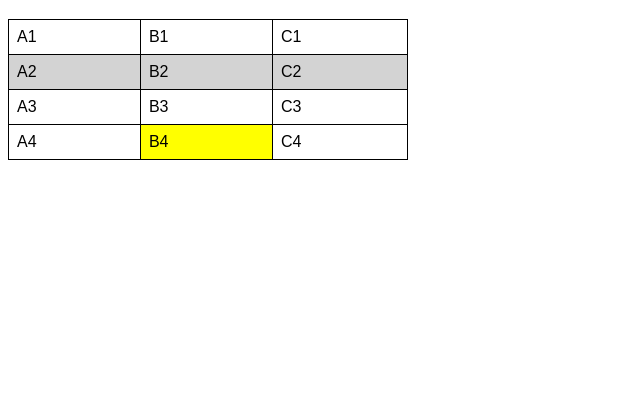
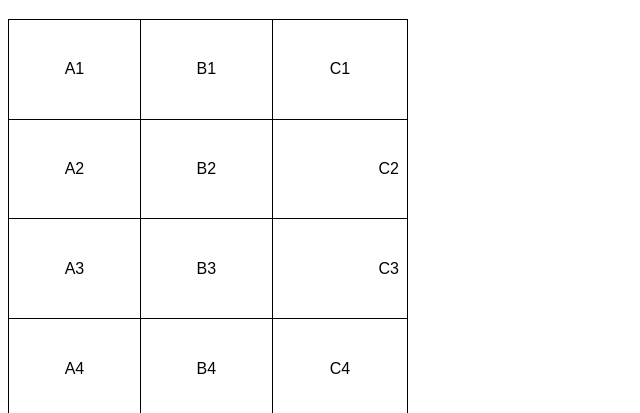
Before and after one commit to davidrodrigues4/html-css, a plain HTML site: page exercicios/ex023/tabela001.html in a window 1280 px wide. Shown: the part 61-474 px from the top of the page, without its empty margins (0-640 px from the left). Drawn offline with Linux system fonts and the light colour scheme.

Commit message:
alinhamento de tabelas

```diff
--- a/exercicios/ex023/tabela001.html
+++ b/exercicios/ex023/tabela001.html
@@ -10,21 +10,20 @@
         }
 
         table {
+            height: 400px;
             width: 400px;
             border-collapse: collapse;
-        }
-
-        tr.linha {
-            background-color: lightgray;
         }
 
         td {
             border: 1px solid black;
             padding: 8px;
+            text-align: center; /* Alinhamento horizontal */
+            vertical-align: middle;
         }
 
-        td.dado {
-            background-color: yellow;
+        .numero {
+            text-align: right;
         }
 
     </style>
@@ -38,6 +37,7 @@
                 TABLE DATA = dado de tabela
 
     -->
+
     <h1>Minha primeira tabela</h1>
     <table>
         <tr> <!-- Primeira linha-->
@@ -49,13 +49,13 @@
         <tr class="linha"> <!--Segunda linha-->
             <td>A2</td>
             <td>B2</td>
-            <td>C2</td>
+            <td class="numero">C2</td>
         </tr>
 
         <tr> <!--Terceira linha-->
             <td>A3</td>
             <td>B3</td>
-            <td>C3</td>
+            <td class="numero">C3</td>
         </tr>
 
         <tr> <!--Quarta linha-->
```
